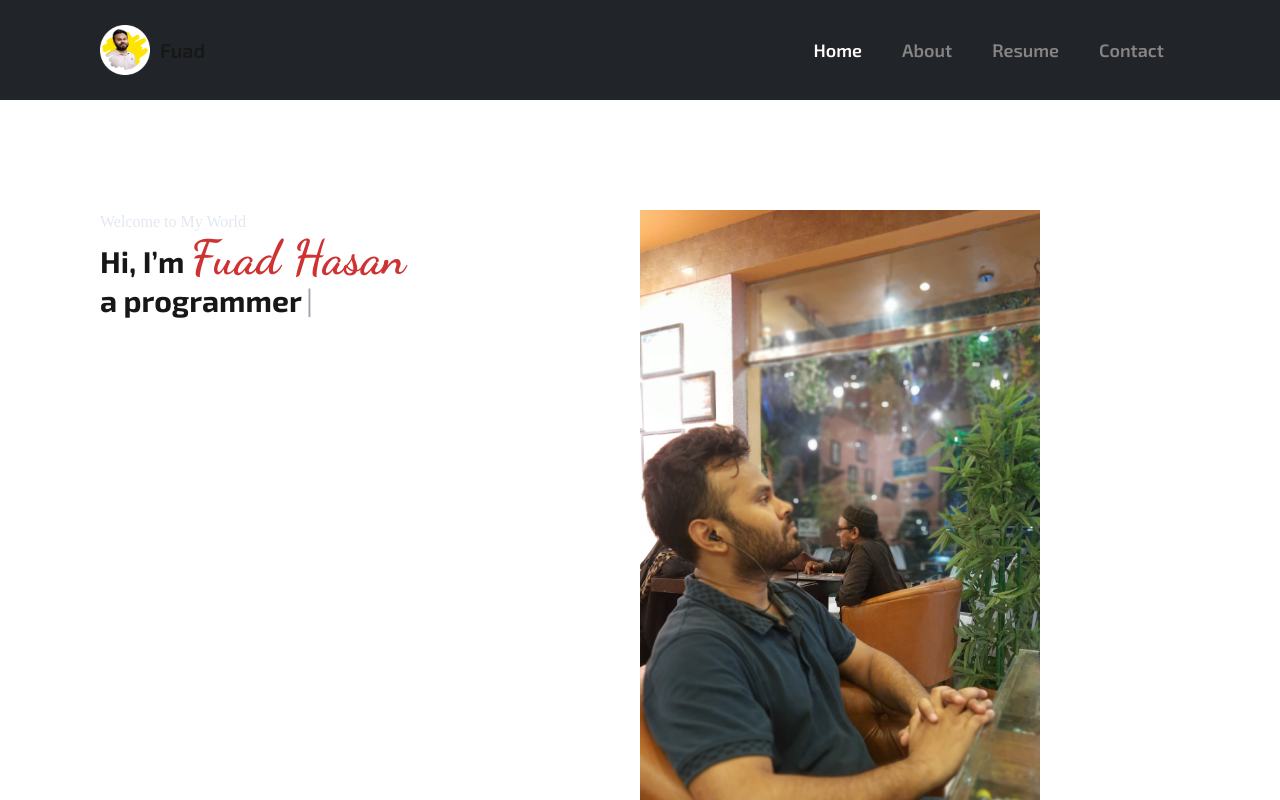
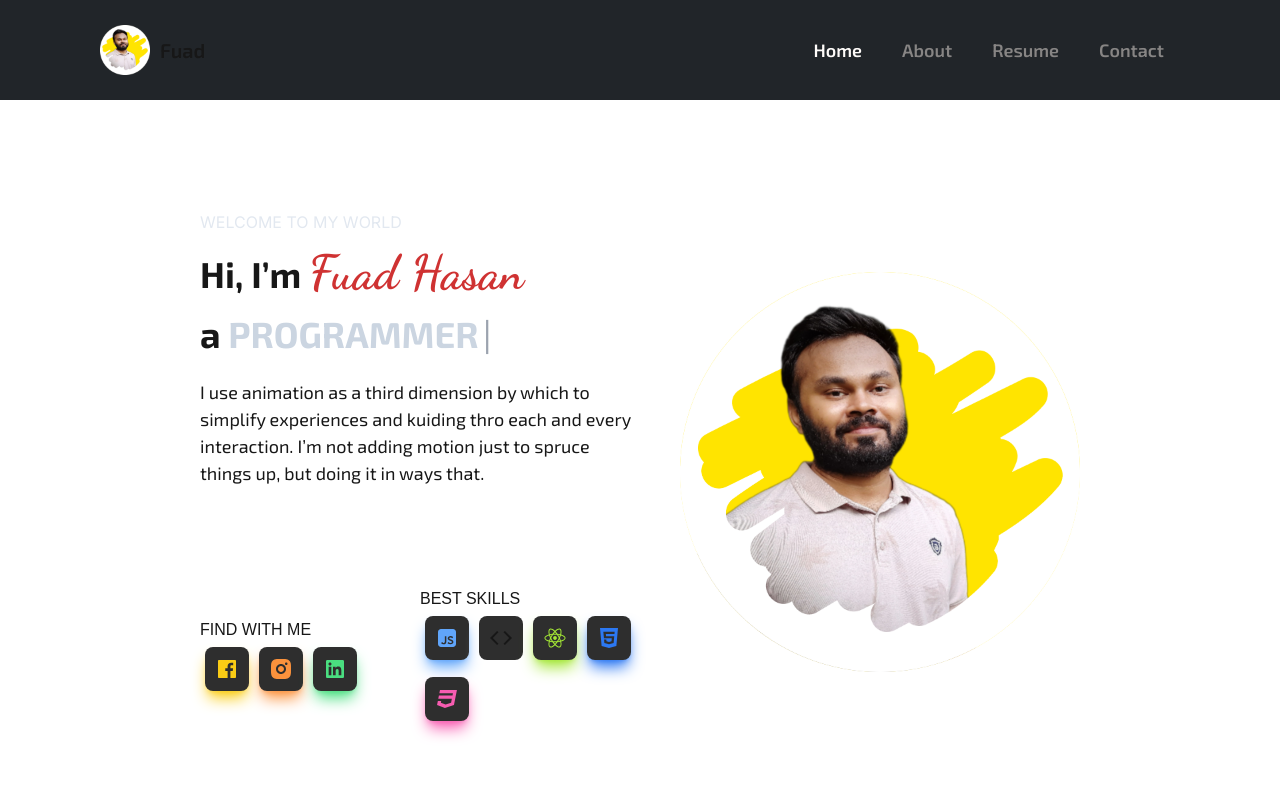
Before and after one commit to fuad-hasan-safat/portfolio, a Next.js app: page / in a window 1280 px wide. Shown: the top 800 px of the page. Built offline with nearby package versions, Linux system fonts and the light colour scheme; a web font is replaced by a local one.

Commit message:
add link and animations

```diff
--- a/app/layout.tsx
+++ b/app/layout.tsx
@@ -1,7 +1,6 @@
 import type { Metadata } from "next";
 import localFont from "next/font/local";
 import "./globals.css";
-import Header from "@/components/header/Header";
 import { Inter, Dancing_Script, Exo_2, Playwrite_US_Modern } from 'next/font/google';
 import { Providers } from "@/lib/Providers";
 
@@ -59,7 +58,6 @@ export default function RootLayout({
       <body
         className={`${inter.variable} ${dancing_script.variable} ${exo_2.variable} ${geistSans.variable} ${geistMono.variable} ${playwrite.variable} antialiased`}
       >
-        <Header />
         {children}
       </body>
     </html>
--- a/app/page.tsx
+++ b/app/page.tsx
@@ -2,7 +2,7 @@ import Fullbody from "@/components/Fullbody";
 
 export default function Home() {
   return (
-    <main className="h-full px-[100px]">
+    <main className="h-full">
       <Fullbody/>
     </main>
   );
--- a/components/Fullbody.tsx
+++ b/components/Fullbody.tsx
@@ -1,11 +1,11 @@
 "use client";
-import React, { useEffect, useRef } from 'react'
-import HomePage from './HomePage'
+import React, { useEffect, useRef } from 'react';
+import HomePage from './HomePage';
 import { useDispatch } from '@/lib/store';
 import { setActivePage } from '@/lib/features/header/headerSlice';
+import Header from './header/Header';
 
 export default function Fullbody() {
-
     const dispatch = useDispatch();
     const sectionRefs = {
         home: useRef(null),
@@ -14,20 +14,18 @@ export default function Fullbody() {
         contact: useRef(null),
     };
 
-    // Intersection Observer to track section visibility
     useEffect(() => {
-        console.log(sectionRefs); const handleIntersection = (entries: any[]) => {
+        const handleIntersection = (entries: any[]) => {
             entries.forEach((entry) => {
-                console.log("Observing:", entry.target.id, "Is intersecting:", entry.isIntersecting);
                 if (entry.isIntersecting) {
                     dispatch(setActivePage(entry.target.id));
                 }
             });
         };
+
         const observer = new IntersectionObserver(handleIntersection, {
             root: null,
-            rootMargin: "0px 0px 0px 0px", // Offset by 110px from the top
-            threshold: 0.7, // Trigger when at least 10% of the element is visible
+            threshold: 0.7,
         });
 
         Object.values(sectionRefs).forEach((ref) => {
@@ -40,30 +38,32 @@ export default function Fullbody() {
             });
         };
     }, [dispatch]);
+
     return (
         <>
+            <Header sectionRefs={sectionRefs} />
+            <div id='fullcombinepage' className='px-[200px]'>
 
                 <section id="home" ref={sectionRefs.home} className="w-full h-screen pt-[110px]">
                     <HomePage />
                 </section>
-
 
                 <section id="about" ref={sectionRefs.about} className="w-full h-screen pt-[110px]">
                     <h1>ABOUT</h1>
                     <HomePage />
                 </section>
 
-
                 <section id="resume" ref={sectionRefs.resume} className="w-full h-screen pt-[110px]">
                     <h1>Resume</h1>
                     <HomePage />
                 </section>
 
-
                 <section id="contact" ref={sectionRefs.contact} className="w-full h-screen pt-[110px]">
                     <h1>CONTACT</h1>
                     <HomePage />
                 </section>
+            </div>
+
         </>
-    )
+    );
 }
--- a/components/HomePage.tsx
+++ b/components/HomePage.tsx
@@ -1,11 +1,22 @@
 "use client";
 import Image from 'next/image';
 import { useState, useEffect } from 'react';
+import IconContainer from './IconContainer';
+import { RiFacebookBoxFill,
+     RiInstagramFill,
+      RiLinkedinBoxFill,
+      RiJavascriptFill,
+      RiReactjsFill,
+      RiCodeFill,
+      RiHtml5Fill,
+      RiCss3Fill
+     } from '@remixicon/react';
+
 
 const words = ['developer', 'programmer', 'Professional Coder'];
 
 
-export default function HomePage(){
+export default function HomePage() {
     const [currentWord, setCurrentWord] = useState('');
     const [isDeleting, setIsDeleting] = useState(false);
     const [loopNum, setLoopNum] = useState(0);
@@ -31,19 +42,115 @@ export default function HomePage(){
     }, [charIndex, isDeleting, loopNum]);
 
 
+
+    const openFacebookProfile = () => {
+        window.open('https://www.facebook.com/fuad.safat.7', '_blank');
+      };
+      const openInstagramProfile = () => {
+        window.open('https://www.instagram.com/fuadsafat', '_blank');
+      };
+
+      const openLinkedInProfile = () => {
+        window.open('https://www.linkedin.com/in/fuad-hasan-safat', '_blank');
+      };
+
     return (
-        <div className="flex w-full content-between">
-        <div className="w-[50%] text-left">
-            <h6 className='font-playwrite text-[16px] text-slate-200'>Welcome to My World</h6>
-            <h1 className="text-3xl font-bold font-exo_2">
-                Hi, I’m <span className="text-[#cf3232] text-5xl font-dancing_script">Fuad Hasan</span><br />
-                a <span className='transition-all ease-in-out duration-300'>{currentWord}</span>
-                <span className="ml-1 typing-cursor text-gray-400 font-extralight">|</span>
-            </h1>
+        <div className="flex w-full flex-wrap content-between items-center">
+            <div className="w-[50%] float-left">
+                <h6 className='font-inter text-[16px] text-slate-200 uppercase'>Welcome to My World</h6>
+                <h1 className="text-4xl font-bold font-exo_2 pt-[10px] leading-[60px]">
+                    Hi, I’m <span className="text-[#cf3232] text-5xl font-dancing_script">Fuad Hasan</span><br />
+                    a <span className='transition-all ease-in-out duration-300 uppercase text-slate-300'>{currentWord}</span>
+                    <span className="ml-1 typing-cursor text-gray-400 font-extralight">|</span>
+                </h1>
+                <p className='text-[18px] font-exo_2 pt-[15px] '>
+                    I use animation as a third dimension by which to simplify experiences and kuiding thro each and every interaction. I’m not adding motion just to spruce things up, but doing it in ways that.
+                </p>
+
+                <section id='sociallink' className='flex w-full flex-wrap content-between items-center pt-[100px]'>
+                    <div className='w-[50%]'>
+                        <h5 className='uppercase'>Find with me</h5>
+                        <IconContainer
+                        customClass={'shadow-yellow-400 text-yellow-400 hover:scale-[1.2] hover:text-yellow-200'}
+                         isClickable={true}
+                         onClick={openFacebookProfile}
+                         >
+                            <RiFacebookBoxFill
+                            />
+
+                        </IconContainer>
+
+                        <IconContainer
+                        customClass={'shadow-orange-400 text-orange-400 hover:scale-[1.2] hover:text-orange-200'}
+                        onClick={openInstagramProfile}
+                        isClickable={true}>
+                            <RiInstagramFill
+                            />
+                        </IconContainer>
+
+
+                        <IconContainer
+                        customClass={'shadow-green-400 text-green-400 hover:scale-[1.2] hover:text-green-200'}
+                        isClickable={true}
+                        onClick={openLinkedInProfile}
+                        >
+                            <RiLinkedinBoxFill
+                            />
+
+                        </IconContainer>
+
+                    </div>
+                    <div className='w-[50%]'>
+                        <h5 className='uppercase'>Best Skills</h5>
+
+                        <IconContainer
+                        customClass={'shadow-blue-400 text-blue-400'}
+                        >
+                            <RiJavascriptFill
+                            />
+
+                        </IconContainer>
+
+                        <IconContainer
+                        customClass={'shadow-white text-white-400'}
+                        >
+                            <RiCodeFill
+                            />
+                        </IconContainer>
+
+
+                        <IconContainer
+                        customClass={'shadow-lime-400 text-lime-400'}
+                        >
+                            <RiReactjsFill
+                            />
+
+                        </IconContainer>
+
+                        <IconContainer
+                        customClass={'shadow-[#2c78f2] text-[#2c78f2]'}
+                        >
+                            <RiHtml5Fill
+                            />
+
+                        </IconContainer>
+
+                        <IconContainer
+                        customClass={'shadow-[#f75cb1] text-[#f75cb1]'}
+                        >
+                            <RiCss3Fill
+                            />
+
+                        </IconContainer>
+
+
+
+                    </div>
+                </section>
+            </div>
+            <div className="w-[50%]">
+                <Image className='float-right' src="/profilepic/fuad.png" alt="fuad" width={400} height={400} />
+            </div>
         </div>
-        <div className="w-[50%] text-right">
-            <Image src="/profilepic/fuadhome.jpeg" alt="fuad" width={400} height={700} />
-        </div>
-    </div>
     );
 };
--- /dev/null
+++ b/components/IconContainer.tsx
@@ -0,0 +1,29 @@
+"use client";
+import React, { ReactNode } from 'react';
+type IconProps = {
+  children: ReactNode; // The icons to render
+  onClick?: () => void; // Optional click handler for clickable icons
+  isClickable?: boolean; // Determines if the icon is clickable
+  customClass?: string; // Custom class for styling
+};
+
+const IconContainer: React.FC<IconProps> = ({ children, onClick, isClickable = false, customClass='' }) => {
+  return (
+    <div
+      className={`icon-container shadow-lg  ${customClass} ${isClickable ? 'clickable' : ''}`}
+      onClick={isClickable ? onClick : undefined}
+      style={{
+        display: 'inline-block',
+        padding: '10px',
+        margin: '5px',
+        backgroundColor: '#2E2E2E',
+        borderRadius: '8px',
+        cursor: isClickable ? 'pointer' : 'default',
+      }}
+    >
+      {children}
+    </div>
+  );
+};
+
+export default IconContainer;
--- a/package.json
+++ b/package.json
@@ -12,6 +12,7 @@
     "@emotion/react": "^11.13.3",
     "@mui/material": "^6.1.6",
     "@reduxjs/toolkit": "^2.3.0",
+    "@remixicon/react": "^4.5.0",
     "axios": "^1.7.7",
     "react": "19.0.0-rc-02c0e824-20241028",
     "react-dom": "19.0.0-rc-02c0e824-20241028",
```
Also changed, not shown: components/header/Header.tsx (+26 -6 lines), 1 other file (tests, documents, lock files or other folders). Lines whose indentation alone changed are shown as unchanged.
